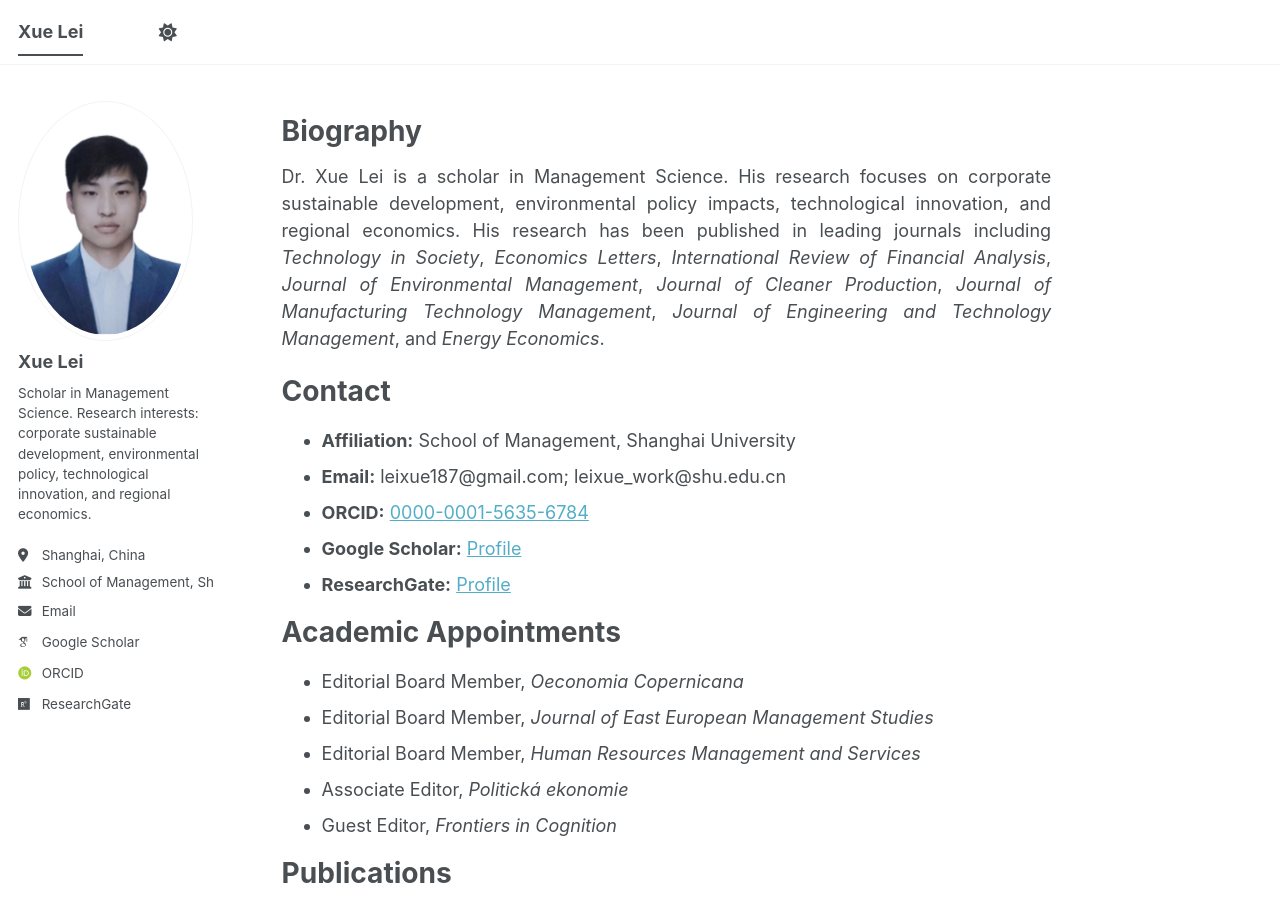
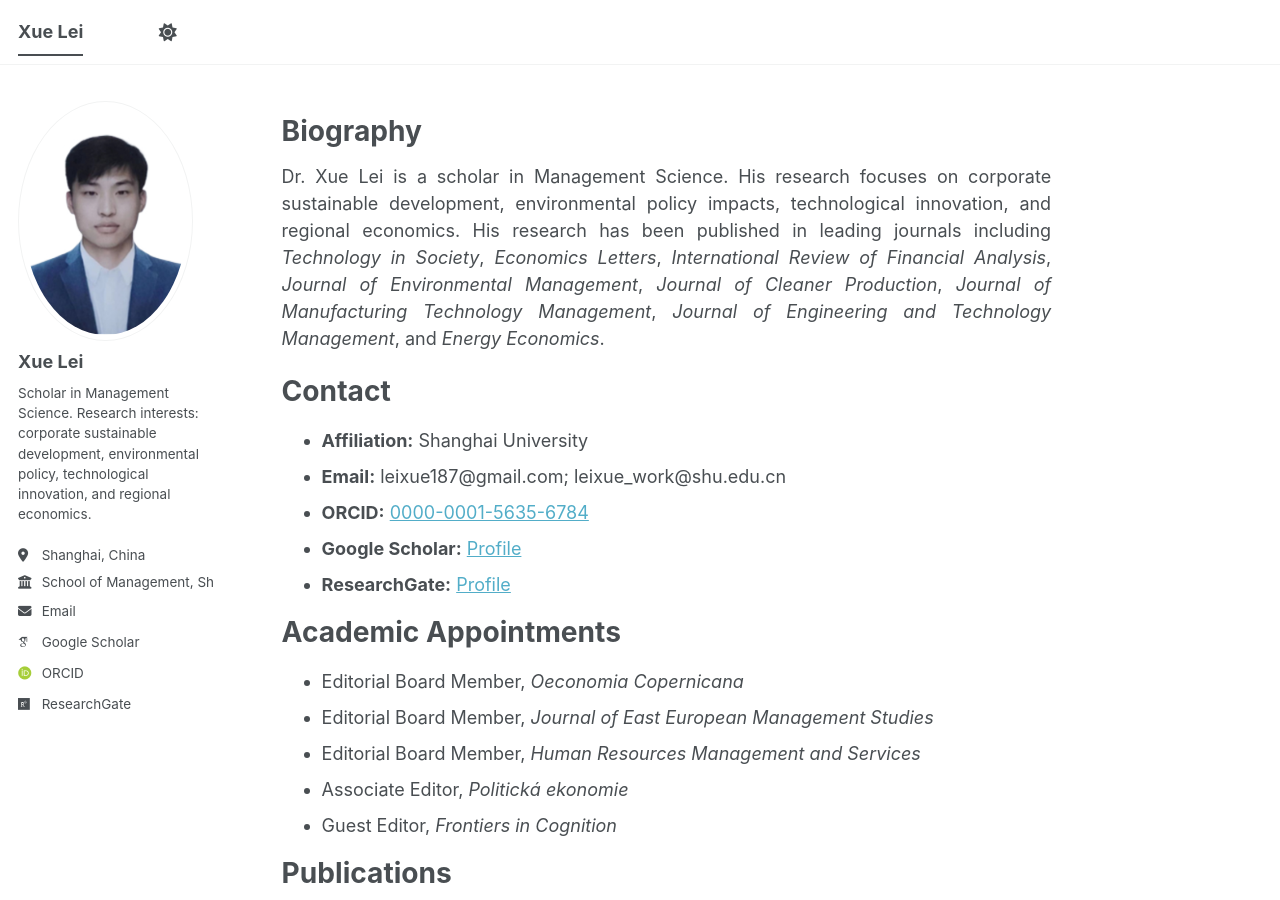
Before and after one commit to leixue-work/leixue-work.github.io, a Jekyll site: the page built from _pages/about.md, in a window 1280 px wide and 900 px high. Built offline with Jekyll 4.4.1, drawn with Linux system fonts in a browser that asks for light colours; some web fonts are replaced; a script bundle is joined from its source files by our own code; library files that are not in the unit come from our copies.

Commit message:
Update about.md

```diff
--- a/_pages/about.md
+++ b/_pages/about.md
@@ -27,7 +27,7 @@ Dr. Xue Lei is a scholar in Management Science. His research focuses on corporat
 
 Contact
 ======
-* **Affiliation:** School of Management, Shanghai University
+* **Affiliation:** Shanghai University
 * **Email:** leixue187@gmail.com; leixue_work@shu.edu.cn
 * **ORCID:** [0000-0001-5635-6784](https://orcid.org/0000-0001-5635-6784)
 * **Google Scholar:** [Profile](https://scholar.google.com/citations?user=Fl9fzV8AAAAJ&hl=zh-CN)
```
